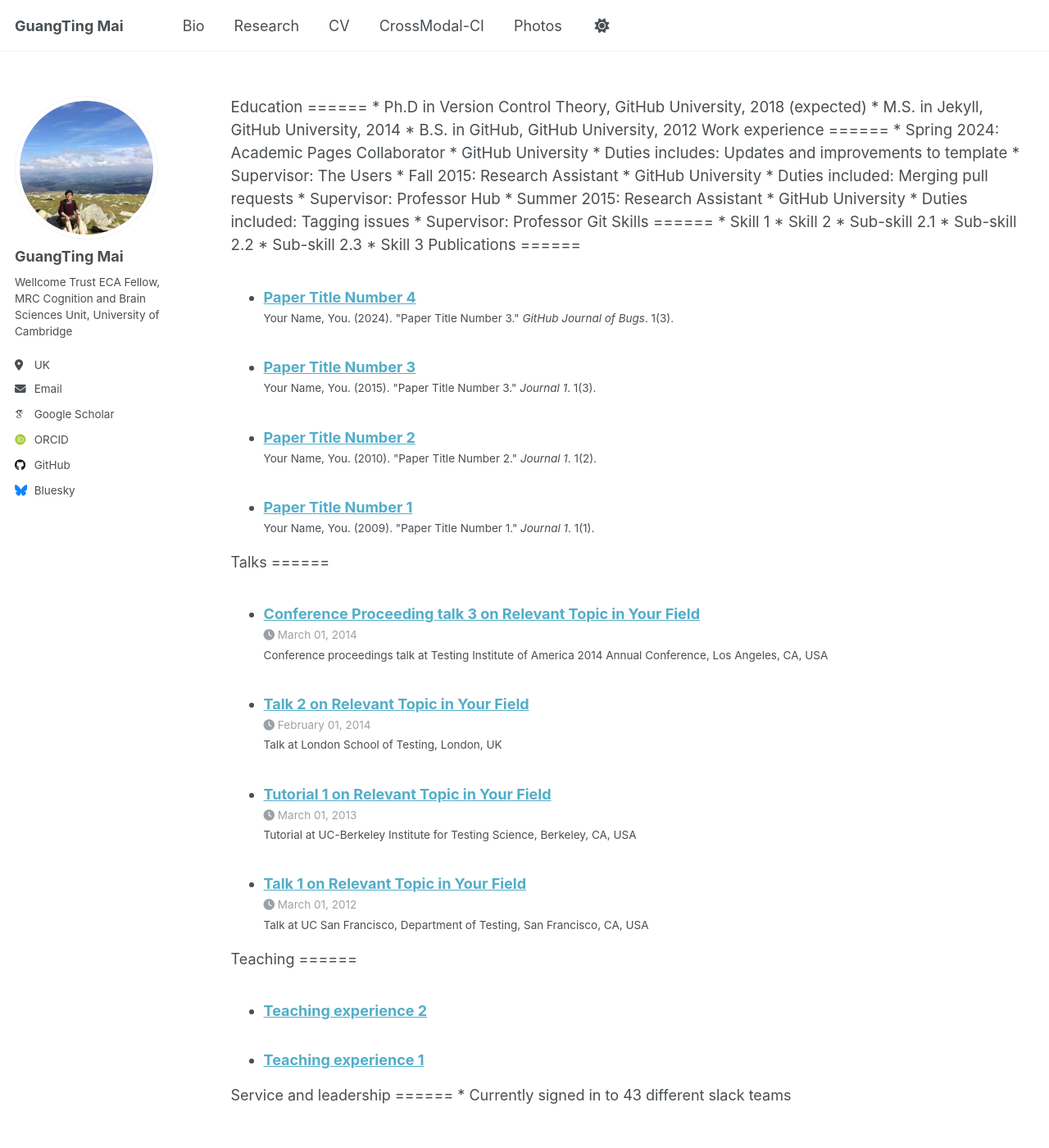
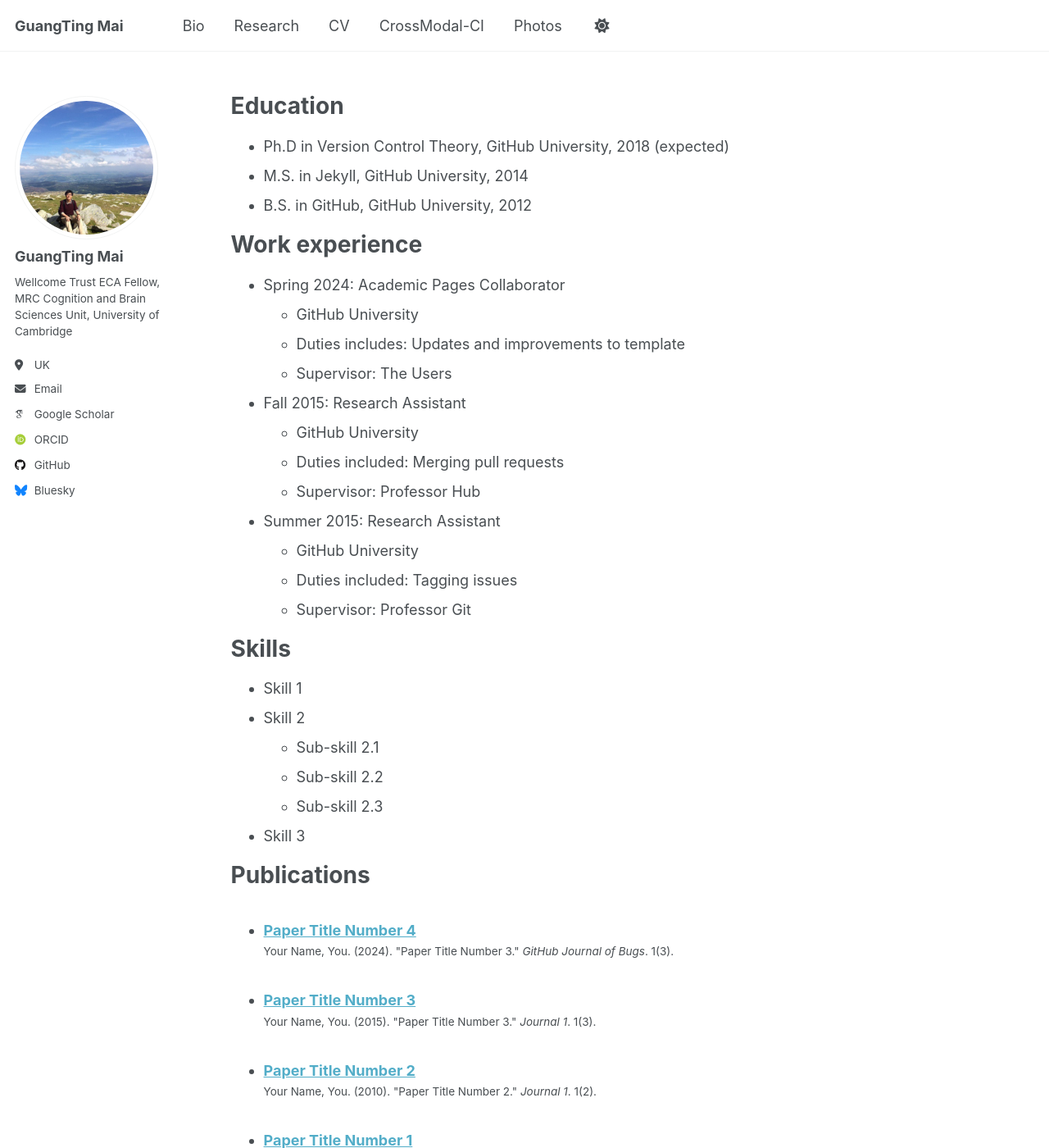
Before and after one commit to guangtingmai/guangtingmai.github.io, a Jekyll site: the page built from _pages/cv.md, in a window 1280 px wide and 1400 px high. Shown: the whole window at 82% size. Built offline with Jekyll 4.4.1, drawn with Linux system fonts in a browser that asks for light colours; some web fonts are replaced; some of the changed text lies outside the part shown.

Commit message:
Update cv.md

```diff
--- a/_pages/cv.md
+++ b/_pages/cv.md
@@ -9,7 +9,7 @@ author_profile: true
 
 {% include base_path %}
 
-<p><span style="font-size: 14pt;">Education
+Education
 ======
 * Ph.D in Version Control Theory, GitHub University, 2018 (expected)
 * M.S. in Jekyll, GitHub University, 2014
```
